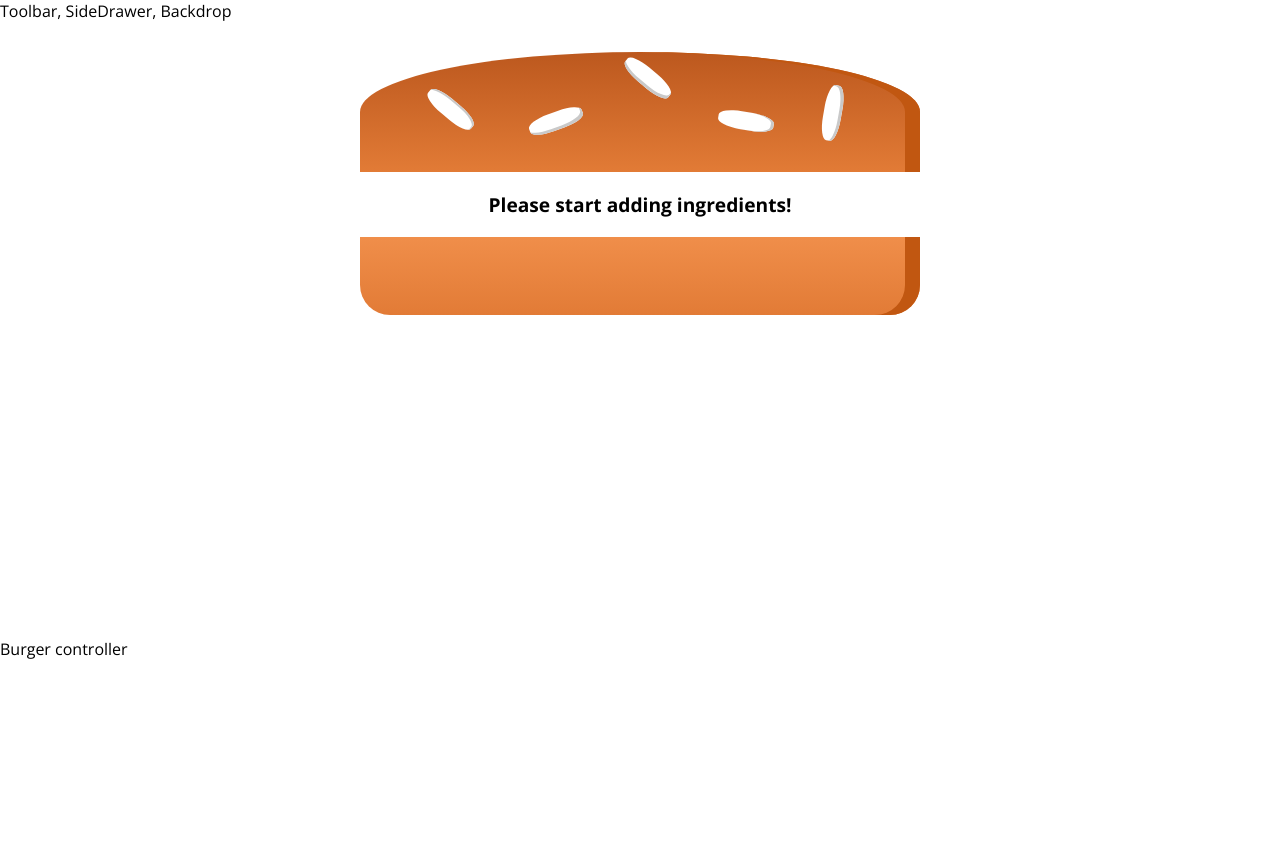
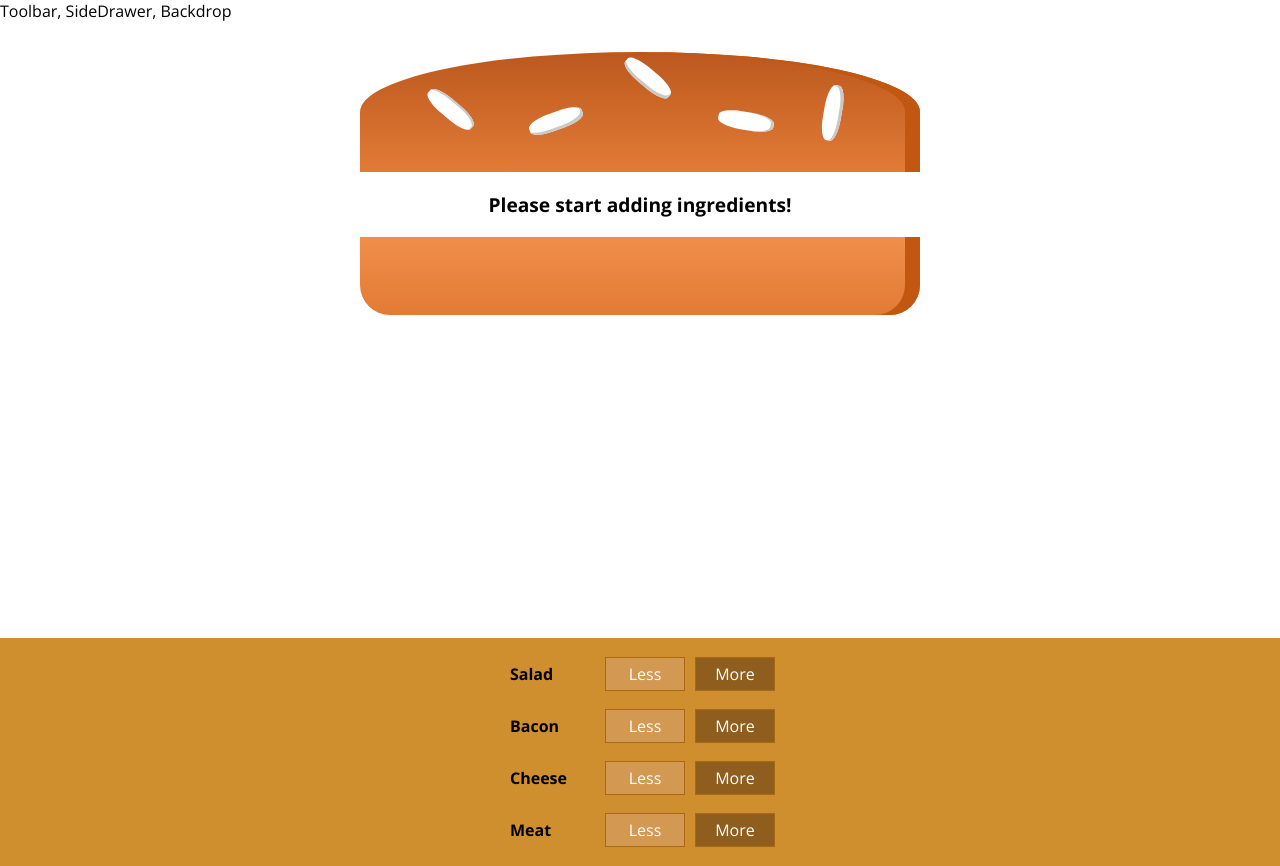
Before and after one commit to HyeeunMok/burger-builder, a React app: page / in a window 1280 px wide. Before the commit the page ends 800 px from the top, so only its background shows below. Built offline with nearby package versions, Linux system fonts and the light colour scheme.

Commit message:
add ingredients

```diff
--- a/src/components/Burger/BuildControls/BuildControl/BuildControl.js
+++ b/src/components/Burger/BuildControls/BuildControl/BuildControl.js
@@ -1,12 +1,12 @@
 import React from 'react';
 
-import classes from './buildControl.css';
+import classes from './BuildControl.css';
 
 const buildControl = (props) => (
-  <div className={classes.buildControl}>
+  <div className={classes.BuildControl}>
     <div className={classes.Label}>{props.label}</div>
     <button className={classes.Less}>Less</button>
-    <button className={classes.More}>More</button>
+    <button className={classes.More} onClick={props.added}>More</button>
   </div>
 );
 
--- a/src/components/Burger/BuildControls/BuildControls.js
+++ b/src/components/Burger/BuildControls/BuildControls.js
@@ -1,8 +1,23 @@
 import React from 'react';
 
+import classes from './BuildControls.css';
+import BuildControl from './BuildControl/BuildControl';
+
+const controls = [
+  { label: 'Salad', type: 'salad'},
+  { label: 'Bacon', type: 'bacon'},
+  { label: 'Cheese', type: 'cheese'},
+  { label: 'Meat', type: 'meat'},
+];
+
 const buildControls = (props) => (
-  <div>
-
+  <div className={classes.BuildControls}>
+    {controls.map(ctrl => (
+      <BuildControl
+        key={ctrl.label}
+        label={ctrl.label}
+        added={() => props.ingredientAdded(ctrl.type)} />
+    ))}
   </div>
 );
 
--- a/src/containers/BurgerBuilder/BurgerBuilder.js
+++ b/src/containers/BurgerBuilder/BurgerBuilder.js
@@ -1,6 +1,14 @@
 import React, { Component } from 'react';
 
 import Burger from '../../components/Burger/Burger';
+import BuildControls from '../../components/Burger/BuildControls/BuildControls';
+
+const INGREDIENT_PRICES = {
+  salad: 0.5,
+  cheese: 0.4,
+  meat: 1.3,
+  bacon: 0.7
+};
 
 class BurgerBuilder extends Component {
   // constructor(props) {
@@ -14,14 +22,34 @@
       bacon: 0,
       cheese: 0,
       meat: 0
-    }
+    },
+    totalPrice: 4
+  }
+
+  addIngredientHandler = (type) => {
+    const oldCount = this.state.ingredients[type];
+    const updatedCount = oldCount + 1;
+    const updatedIngredients = {
+      ...this.state.ingredients
+    };
+    updatedIngredients[type] = updatedCount;
+    const priceAddition = INGREDIENT_PRICES[type];
+    const oldPrice = this.state.totalPrice;
+    const newPrice = oldPrice + priceAddition;
+    this.setState({totalPrice: newPrice, ingredients: updatedIngredients});
+
+  }
+
+  removeIngredientHandler = (type) => {
+
   }
 
   render () {
     return (
       <React.Fragment>
         <Burger ingredients={this.state.ingredients} />
-        <div>Burger controller</div>
+        <BuildControls
+          ingredientAdded={this.addIngredientHandler} />
       </React.Fragment>
     );
   }
```
